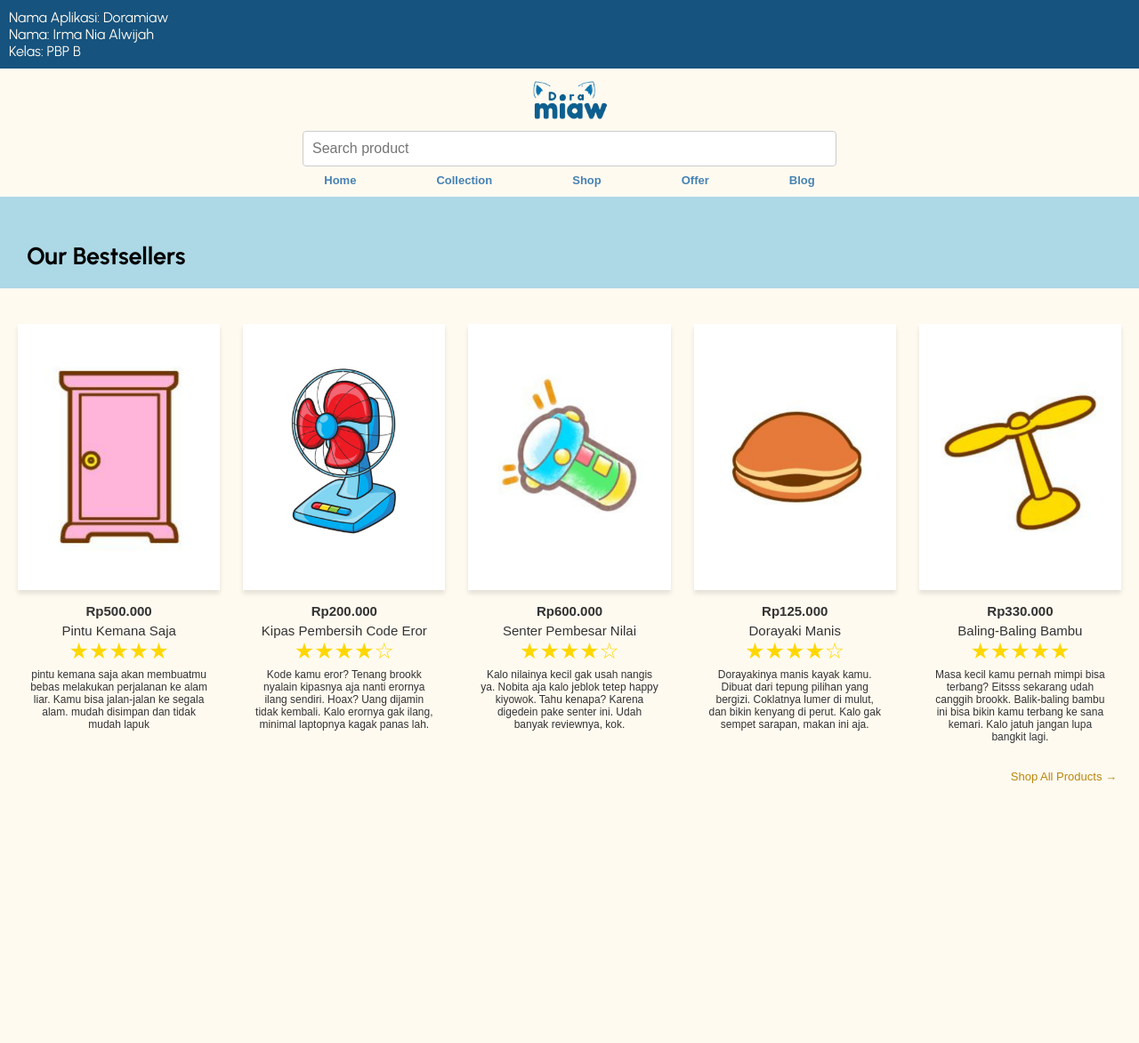
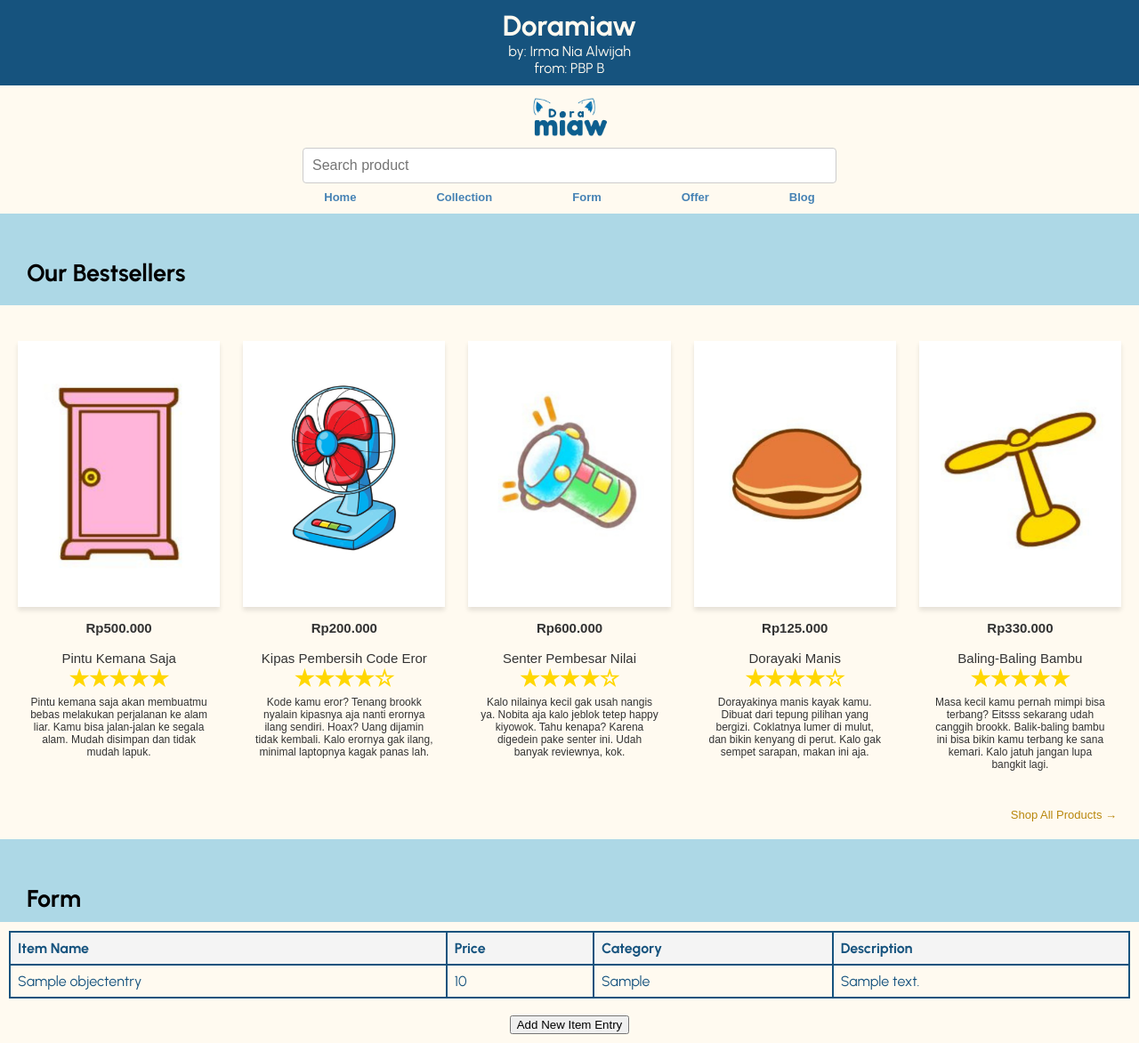
Before and after one commit to kishirinka/Doramiaw, a Django app: page / in a window 1280 px wide. Shown: the whole page at 89% size. Before the commit the page ends 880 px from the top, so only its background shows below. Run offline with Django 5.2, Linux system fonts and the light colour scheme; tables that the repository leaves empty hold one stand-in row (values such as "Sample post").

Commit message:
Mencoba menyelesaikan tugas 3

```diff
--- a/Doramiaw/settings.py
+++ b/Doramiaw/settings.py
@@ -56,7 +56,7 @@ ROOT_URLCONF = "Doramiaw.urls"
 TEMPLATES = [
     {
         "BACKEND": "django.template.backends.django.DjangoTemplates",
-        'DIRS': [os.path.join(BASE_DIR, 'main/templates')],
+        'DIRS': [BASE_DIR / 'templates'],
         "APP_DIRS": True,
         "OPTIONS": {
             "context_processors": [
@@ -125,3 +125,6 @@ STATIC_ROOT = os.path.join(BASE_DIR, 'staticfiles')
 # https://docs.djangoproject.com/en/5.1/ref/settings/#default-auto-field
 
 DEFAULT_AUTO_FIELD = "django.db.models.BigAutoField"
+
+
+CSRF_TRUSTED_ORIGINS = ["http://localhost","https://127.0.0.1","http://irma-nia-doramiaw.pbp.cs.ui.ac.id", "https://irma-nia-doramiaw.pbp.cs.ui.ac.id"]
--- a/main/models.py
+++ b/main/models.py
@@ -1,6 +1,9 @@
+import uuid
 from django.db import models
 
-class MoodEntry(models.Model):
+class ObjectEntry(models.Model):
+    id = models.UUIDField(primary_key=True, default=uuid.uuid4, editable=False)
     name = models.CharField(max_length=255)
     price = models.IntegerField()
+    category = models.CharField(max_length=100)
     description = models.TextField()
--- a/main/static/style.css
+++ b/main/static/style.css
@@ -8,15 +8,16 @@ body {
 .identitas {
     display: flex;
     flex-direction: column;
-    align-items: start;
-    justify-content: start;
+    align-items: center;
+    justify-content: center;
     background-color: #16537e;
     padding: 10px;
-    text-align:start;
+    text-align: center;
 }
 
-.identitas a{
-    color:#FFFAF0
+.identitas p, .identitas h1 {
+    color: #FFFAF0;
+    margin: 0px 0px;
 }
 
 .logo {
@@ -149,12 +150,12 @@ body {
 }
 
 .text-bestseller h1{
-    font-size: 27px !important;
-    font-weight: bold !important;
-    text-align: left !important;
-    margin-left: 30px !important;
+    font-size: 27px;
+    font-weight: bold;
+    text-align: left;
+    margin-left: 30px;
     margin-top: 50px;
-    margin-bottom: 10px !important;
+    margin-bottom: 10px;
     font-family: 'Urbanist', sans-serif;
 }
 
@@ -218,3 +219,39 @@ body {
     align-items: center; /* Menyelaraskan secara vertikal */
     justify-content: left;
 }
+
+.form {
+    display: flex;
+    flex-direction: column;
+    align-items: left;
+    justify-content: left;
+    background-color: #FFFAF0;
+    padding: 10px;
+    text-align: center;
+}
+
+table {
+    width: 100%;
+    border-collapse: collapse;
+    color: #16537e;
+}
+
+th, td {
+    border: 2px solid #16537e;
+    padding: 8px;
+    text-align: left;
+}
+
+th {
+    background-color: #f4f4f4;
+}
+
+.text-form h1{
+    font-size: 27px;
+    font-weight: bold;
+    text-align: left;
+    margin-left: 30px;
+    margin-top: 50px;
+    margin-bottom: 10px;
+    font-family: 'Urbanist', sans-serif;
+}
--- a/main/templates/main.html
+++ b/main/templates/main.html
@@ -1,114 +1,128 @@
 <!DOCTYPE html>
-<html lang="en">
-<head>
+{% extends 'base.html' %}
+{% block content %}
+
 <meta charset="UTF-8">
 <meta name="viewport" content="width=device-width, initial-scale=1.0">
 <title>Doramiaw</title>
 {% load static %}
 <link rel="icon" href="{% static 'images/favicon.png' %}" type="image/png">
-    {% load static %}
 <link rel="stylesheet" href="{% static 'style.css' %}">
 <link rel="preconnect" href="https://fonts.googleapis.com">
 <link rel="preconnect" href="https://fonts.gstatic.com" crossorigin>
 <link href="https://fonts.googleapis.com/css2?family=Urbanist:wght@400;500;600;700;800&display=swap" rel="stylesheet">
-    <link rel="preload" as="image" href="./images/logo.png">
-
-</head>
-
-<body id="top">
+<link rel="preload" as="image" href="{% static 'images/logo.png' %}">
 
 <div class="identitas">
-        <a>Nama Aplikasi: {{ nama_aplikasi }}</a>
-        <a>Nama: {{ nama }}</a>
-        <a>Kelas: {{ kelas }}</a>
+    <h1>{{ nama_aplikasi }}</h1>
+    <p>by: {{ nama }}</p>
+    <p>from: {{ kelas }}</p>
 </div>
 
 <div class="logo">
-
     <img src="{% static 'images/logo.png' %}" class="img-logo" alt="Doramiaw">
-
     <div class="input-wrapper">
         <input type="search" name="search" placeholder="Search product" class="search-field">
         <ion-icon name="search-outline" aria-hidden="true" class="search-icon"></ion-icon>
     </div>
-
     <nav class="navbar">
         <ul class="navbar-list">
             <li><a href="#home" class="navbar-link has-after">Home</a></li>
             <li><a href="#collection" class="navbar-link has-after">Collection</a></li>
-                <li><a href="#shop" class="navbar-link has-after">Shop</a></li>
+            <li><a href="#form" class="navbar-link has-after">Form</a></li>
             <li><a href="#offer" class="navbar-link has-after">Offer</a></li>
             <li><a href="#blog" class="navbar-link has-after">Blog</a></li>
         </ul>
     </nav>
-
 </div>
 
+<div class="text-bestseller">
+    <h1 class="best">Our Bestsellers</h1>
+</div>
 
-    <div class=text-bestseller>
-        <h1 class="best">Our Bestsellers</h1>
-
-    <div/>
-
-    <div class="bestsellers" id=collection>
-
+<div class="bestsellers" id="collection">
     <nav class="bestseller-picts">
         <div class="navbar-bestseller">
             <a href="#" class="product-image"><img src="{% static 'images/pintu.png' %}" alt="pintu"/></a>
-                <h class="price">Rp500.000</h>
+            <h2 class="price">Rp500.000</h2>
             <a href="#" class="produk-link"><span class="produk">Pintu Kemana Saja</span></a>
-                <h class="star">★★★★★</h>
-                <h class="keterangan">pintu kemana saja akan membuatmu bebas melakukan perjalanan ke alam liar.
-                    Kamu bisa jalan-jalan ke segala alam. mudah disimpan dan tidak mudah lapuk</h>
+            <h3 class="star">★★★★★</h3>
+            <p class="keterangan">Pintu kemana saja akan membuatmu bebas melakukan perjalanan ke alam liar. Kamu bisa jalan-jalan ke segala alam. Mudah disimpan dan tidak mudah lapuk.</p>
         </div>
 
         <div class="navbar-bestseller">
             <a href="#"><img src="{% static 'images/kipas.png' %}" alt="kipas" /></a>
-                <h class="price">Rp200.000</h>
+            <h2 class="price">Rp200.000</h2>
             <a href="#" class="produk-link"><span class="produk">Kipas Pembersih Code Eror</span></a>
-                <h class="star">★★★★☆</h>
-                <h class="keterangan">Kode kamu eror? Tenang brookk nyalain kipasnya aja nanti erornya ilang sendiri.
-                    Hoax? Uang dijamin tidak kembali. Kalo erornya gak ilang, minimal laptopnya kagak panas lah.</h>
+            <h3 class="star">★★★★☆</h3>
+            <p class="keterangan">Kode kamu eror? Tenang brookk nyalain kipasnya aja nanti erornya ilang sendiri. Hoax? Uang dijamin tidak kembali. Kalo erornya gak ilang, minimal laptopnya kagak panas lah.</p>
         </div>
 
         <div class="navbar-bestseller">
             <a href="#"><img src="{% static 'images/senter.png' %}" alt="senter" /></a>
-                <h class="price">Rp600.000</h>
+            <h2 class="price">Rp600.000</h2>
             <a href="#" class="produk-link"><span class="produk">Senter Pembesar Nilai</span></a>
-                <h class="star">★★★★☆</h>
-                <h class="keterangan">Kalo nilainya kecil gak usah nangis ya. Nobita aja kalo jeblok
-                    tetep happy kiyowok. Tahu kenapa? Karena digedein pake senter ini. Udah banyak reviewnya, kok.</h>
+            <h3 class="star">★★★★☆</h3>
+            <p class="keterangan">Kalo nilainya kecil gak usah nangis ya. Nobita aja kalo jeblok tetep happy kiyowok. Tahu kenapa? Karena digedein pake senter ini. Udah banyak reviewnya, kok.</p>
         </div>
 
         <div class="navbar-bestseller">
             <a href="#"><img src="{% static 'images/dorayaki.png' %}" alt="dorayaki" /></a>
-                <h class="price">Rp125.000</h>
+            <h2 class="price">Rp125.000</h2>
             <a href="#" class="produk-link"><span class="produk">Dorayaki Manis</span></a>
-                <h class="star">★★★★☆</h>
-                <h class="keterangan">Dorayakinya manis kayak kamu. Dibuat dari tepung pilihan yang bergizi.
-                    Coklatnya lumer di mulut, dan bikin kenyang di perut. Kalo gak sempet sarapan, makan ini aja.</h>
+            <h3 class="star">★★★★☆</h3>
+            <p class="keterangan">Dorayakinya manis kayak kamu. Dibuat dari tepung pilihan yang bergizi. Coklatnya lumer di mulut, dan bikin kenyang di perut. Kalo gak sempet sarapan, makan ini aja.</p>
         </div>
 
         <div class="navbar-bestseller">
             <a href="#"><img src="{% static 'images/baling.png' %}" alt="baling" /></a>
-                <h class="price">Rp330.000</h>
+            <h2 class="price">Rp330.000</h2>
             <a href="#" class="produk-link"><span class="produk">Baling-Baling Bambu</span></a>
-                <h class="star">★★★★★</h>
-                <h class="keterangan">Masa kecil kamu pernah mimpi bisa terbang? Eitsss sekarang udah canggih brookk.
-                    Balik-baling bambu ini bisa bikin kamu terbang ke sana kemari. Kalo jatuh jangan lupa bangkit lagi.</h>
+            <h3 class="star">★★★★★</h3>
+            <p class="keterangan">Masa kecil kamu pernah mimpi bisa terbang? Eitsss sekarang udah canggih brookk. Balik-baling bambu ini bisa bikin kamu terbang ke sana kemari. Kalo jatuh jangan lupa bangkit lagi.</p>
         </div>
     </nav>
 
-
-        <div class=text-shop-all>
+    <div class="text-shop-all">
         <a href="#" class="btn-link">
             <span class="span">Shop All Products →</span>
         </a>
     </div>
-
 </div>
 
+<div class="text-form">
+    <h1 class="best">Form</h1>
+</div>
 
+<div class="form" id="form">
+    {% if not object_entries %}
+    <p>Belum ada data item pada doramiaw e-commerce.</p>
+    {% else %}
+    <table>
+        <tr>
+            <th>Item Name</th>
+            <th>Price</th>
+            <th>Category</th>
+            <th>Description</th>
+        </tr>
 
-</body>
-</html>
+        {% comment %} Berikut cara memperlihatkan data mood di bawah baris ini
+        {% endcomment %}
+        {% for object_entry in object_entries %}
+        <tr>
+            <td>{{ object_entry.name }}</td>
+            <td>{{ object_entry.price }}</td>
+            <td>{{ object_entry.category }}</td>
+            <td>{{ object_entry.description }}</td>
+        </tr>
+        {% endfor %}
+    </table>
+    {% endif %}
+
+    <br />
+
+    <a href="{% url 'main:create_object_entry' %}">
+        <button>Add New Item Entry</button>
+    </a>
+</div>
+{% endblock content %}
--- a/main/urls.py
+++ b/main/urls.py
@@ -1,8 +1,13 @@
 from django.urls import path
-from main.views import show_main
+from main.views import show_main, create_object_entry, show_xml, show_json, show_xml_by_id, show_json_by_id
 
 app_name = 'main'
 
 urlpatterns = [
     path('', show_main, name='show_main'),
+    path('create-object-entry', create_object_entry, name='create_object_entry'),
+    path('xml/', show_xml, name='show_xml'),
+    path('json/', show_json, name='show_json'),
+    path('xml/<str:id>/', show_xml_by_id, name='show_xml_by_id'),
+    path('json/<str:id>/', show_json_by_id, name='show_json_by_id'),
 ]
--- a/main/views.py
+++ b/main/views.py
@@ -1,10 +1,49 @@
-from django.shortcuts import render
+from django.http import HttpResponse
+from django.core import serializers
+from django.shortcuts import render, redirect
+from main.forms import ObjectEntryForm
+from main.models import ObjectEntry
 
 def show_main(request):
+    object_entries = ObjectEntry.objects.all()
+
     context = {
         "nama_aplikasi" : "Doramiaw",
         "nama" : "Irma Nia Alwijah",
         "kelas" : "PBP B",
+        "object_entries" : object_entries
     }
 
     return render(request, "main.html", context)
+
+def create_object_entry(request):
+    form = ObjectEntryForm(request.POST or None)
+
+    if form.is_valid() and request.method == "POST":
+        form.save()
+        return redirect('main:show_main')
+
+    context = {'form': form}
+    return render(request, "create_object_entry.html", context)
+
+def show_xml(request):
+    data = ObjectEntry.objects.all()
+
+def show_xml(request):
+    data = ObjectEntry.objects.all()
+    return HttpResponse(serializers.serialize("xml", data), content_type="application/xml")
+
+def show_json(request):
+    data = ObjectEntry.objects.all()
+
+def show_json(request):
+    data = ObjectEntry.objects.all()
+    return HttpResponse(serializers.serialize("json", data), content_type="application/json")
+
+def show_xml_by_id(request, id):
+    data = ObjectEntry.objects.filter(pk=id)
+    return HttpResponse(serializers.serialize("xml", data), content_type="application/xml")
+
+def show_json_by_id(request, id):
+    data = ObjectEntry.objects.filter(pk=id)
+    return HttpResponse(serializers.serialize("json", data), content_type="application/json")
--- /dev/null
+++ b/templates/base.html
@@ -0,0 +1,13 @@
+{% load static %}
+<!DOCTYPE html>
+<html lang="en">
+  <head>
+    <meta charset="UTF-8" />
+    <meta name="viewport" content="width=device-width, initial-scale=1.0" />
+    {% block meta %} {% endblock meta %}
+  </head>
+
+  <body>
+    {% block content %} {% endblock content %}
+  </body>
+</html>
```
Also changed, not shown: main/forms.py (added, +7 -0 lines), main/templates/create_object_entry.html (added, +18 -0 lines), .github/workflows/deploy.yml (added), README.md, main/migrations/0003_objectentry_delete_moodentry.py (added). Lines whose indentation alone changed are shown as unchanged.
